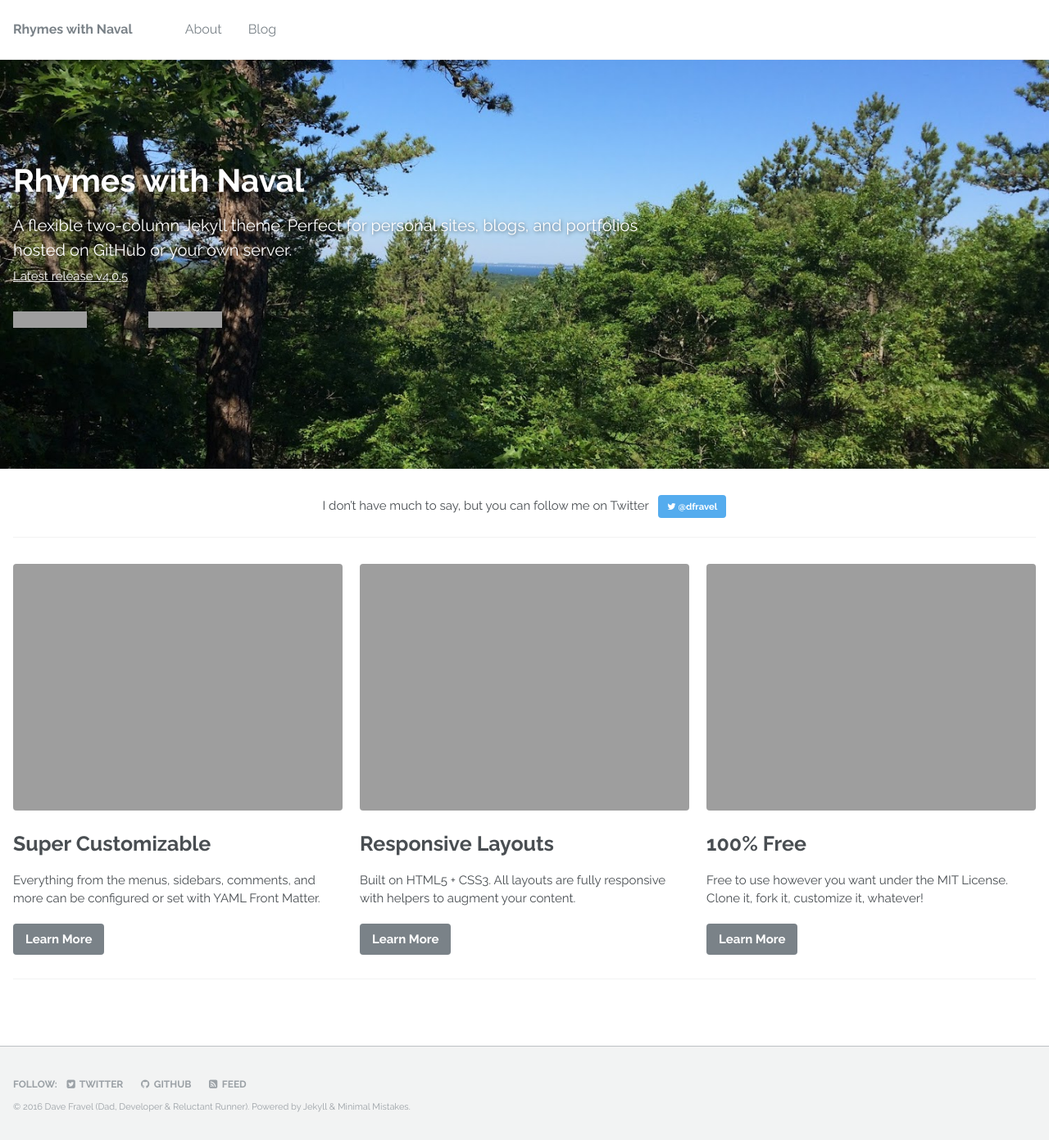
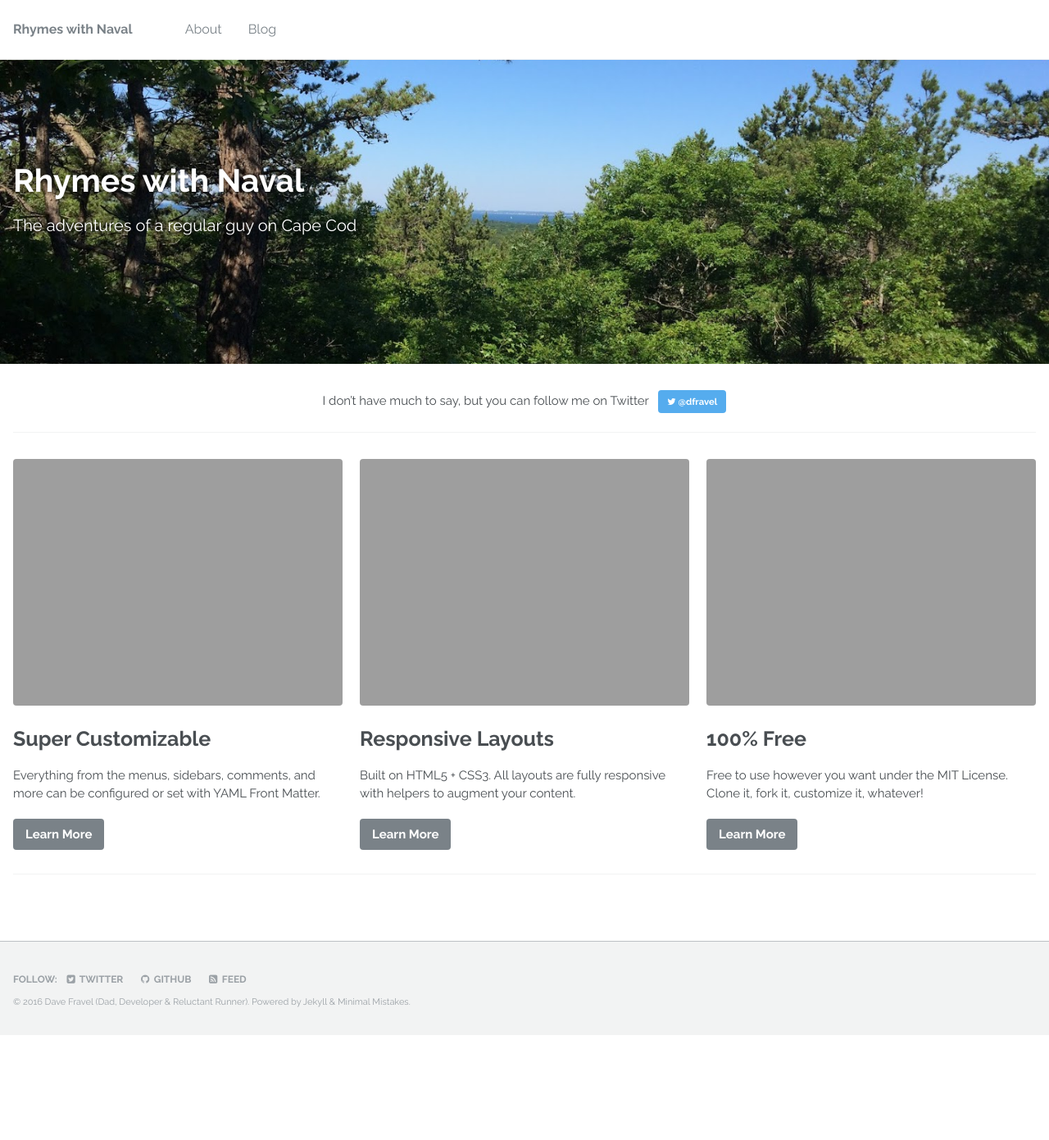
Before and after one commit to dfravel/dfravel.github.io, a Jekyll site: the page built from _pages/home.md, in a window 1280 px wide. Shown: the whole page at 82% size. Built offline with Jekyll 4.4.1, drawn with Linux system fonts in a browser that asks for light colours; comment, search, counter and statistics services are not loaded; after the commit the page ends 1263 px from its top, so only the background shows below that; grey boxes are pictures that could not be loaded.

Commit message:
home page excerpt

```diff
--- a/_pages/home.md
+++ b/_pages/home.md
@@ -6,7 +6,7 @@ header:
   #cta_label: "<i class='fa fa-download'></i> Install Now"
   #cta_url: "/docs/quick-start-guide/"
   caption:
-excerpt: 'A flexible two-column Jekyll theme. Perfect for personal sites, blogs, and portfolios hosted on GitHub or your own server.<br /> <small><a href="https://github.com/mmistakes/minimal-mistakes/releases/tag/4.0.5">Latest release v4.0.5</a></small><br /><br /> {::nomarkdown}<iframe style="display: inline-block;" src="https://ghbtns.com/github-btn.html?user=mmistakes&repo=minimal-mistakes&type=star&count=true&size=large" frameborder="0" scrolling="0" width="160px" height="30px"></iframe> <iframe style="display: inline-block;" src="https://ghbtns.com/github-btn.html?user=mmistakes&repo=minimal-mistakes&type=fork&count=true&size=large" frameborder="0" scrolling="0" width="158px" height="30px"></iframe>{:/nomarkdown}'
+excerpt: 'The adventures of a regular guy on Cape Cod'
 feature_row:
   - image_path: /assets/images/mm-customizable-feature.png
     alt: "customizable"
```
